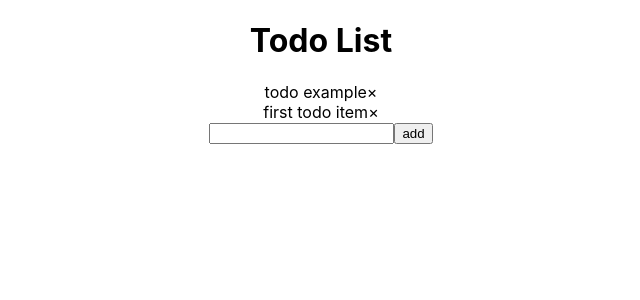
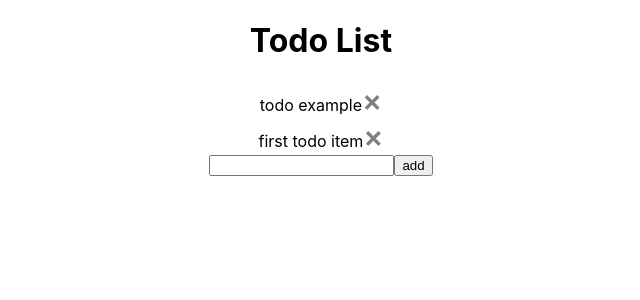
Before and after one commit to AFS-Bootcamp-202211-Group-B/todo-react-day12-starter, a React (Create React App) app: page / in a window 1280 px wide. Shown: the top 300 px of the page, without its empty margins (319-959 px from the left). Built offline with nearby package versions, Linux system fonts and the light colour scheme.

Commit message:
[Feat] add css for close button

```diff
--- a/src/App.css
+++ b/src/App.css
@@ -40,3 +40,10 @@
 .done{
   text-decoration-line: line-through
 }
+
+.close-button{
+  font-size: 30px;
+  color: grey;
+  font-weight: 600;
+  cursor: pointer;
+}
--- a/src/features/TodoItem.js
+++ b/src/features/TodoItem.js
@@ -11,6 +11,6 @@ export default function TodoItem(props) {
             className={props.todo.done?"done":"notDone"}
           >
             {props.todo.text}
-            <span onClick={()=>dispatch(deleteTodo(props.todo.id))}>&times;</span>
+            <span onClick={()=>dispatch(deleteTodo(props.todo.id))} className="close-button">&times;</span>
           </div>
 }
```
